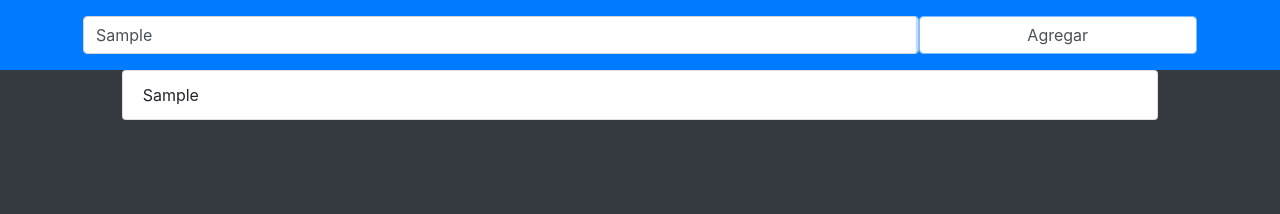
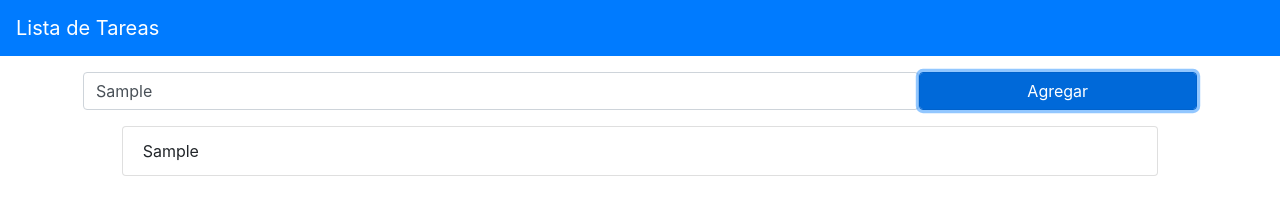
Before and after one commit to victoraranguren/lista-de-tareas, a plain HTML site: page index.html in a window 1280 px wide. Both pictures are taken after typing "Sample" into the empty fields and a click on the input "Agregar". Drawn offline with Linux system fonts and the light colour scheme.

Commit message:
Codigo y estetica mejorada

```diff
--- a/index.html
+++ b/index.html
@@ -6,26 +6,29 @@
     <meta name="viewport" content="width=device-width, initial-scale=1.0">
     <title>Lista Tareas</title>
     <link rel="stylesheet" href="/css/bootstrap.min.css">
-    <style>
-        .row{
-            margin: 0;
-        }
-    </style>
+    <link rel="stylesheet" href="/css/custom.css">
 </head>
 
-<body class="bg-dark">
-    <div class="row justify-content-center p-3 bg-primary">
+<body>
+    <nav class="navbar navbar-expand navbar-dark bg-primary">
+        <div class="container-fluid">
+            <a href="" class="navbar-brand">Lista de Tareas</a>
+        </div>
+    </nav>
+    <div class="container-fluid">
+        <div class="row justify-content-center p-3">
             <div class="col-11">
                 <form id="form" class="d-flex">
                     <input id="input" type="text" class="form-control w-75" placeholder="Escribir tarea">
-                <input type="submit" class="form-control w-25" value="Agregar">
+                    <input type="submit" class="form-control w-25 btn-primary" value="Agregar">
                 </form>
             </div>
         </div>
 
-    <div class="row justify-content-center">
+        <div class="row mb-5 justify-content-center">
             <div class="col-10">
                 <ul class="list-group"></ul>
+            </div>
         </div>
     </div>
 
--- a/js/main.js
+++ b/js/main.js
@@ -7,14 +7,12 @@ const listGroup = document.querySelector('.list-group');
 const revision = (e) => {
     e.preventDefault();
     let tarea = input.value;
-    let respuesta;
-    if (tarea != undefined) {
+    if (tarea != '') {
         respuesta = true;
         crearTarea(tarea);
     } else {
-        respuesta = false;
+        alert('Debe llenar el campo');
     }
-    console.log(respuesta);
 }
 
 const crearTarea = (tarea) => {
@@ -29,15 +27,15 @@ const setLS = (tarea) => {
     if (localStorage.getItem('tareas') == undefined) {
         let tareas = [];
         tareas.push(tarea);
-        localStorage.setItem('tareas',JSON.stringify(tareas))
-    }else {
+        localStorage.setItem('tareas', JSON.stringify(tareas))
+    } else {
         let tareas = JSON.parse(localStorage.getItem('tareas'));
         tareas.push(tarea);
-        localStorage.setItem('tareas',JSON.stringify(tareas))
+        localStorage.setItem('tareas', JSON.stringify(tareas))
     }
 }
 
-const getLS=() => {
+const getLS = () => {
     let tareas = JSON.parse(localStorage.getItem('tareas'));
     if (tareas == undefined) {
         true
@@ -53,4 +51,4 @@ const getLS=() => {
 }
 //Listeners
 form.addEventListener('submit', revision);
-document.addEventListener('DOMcontentloaded',getLS())
+document.addEventListener('DOMcontentloaded', getLS())
```
Lines whose indentation alone changed are shown as unchanged.
